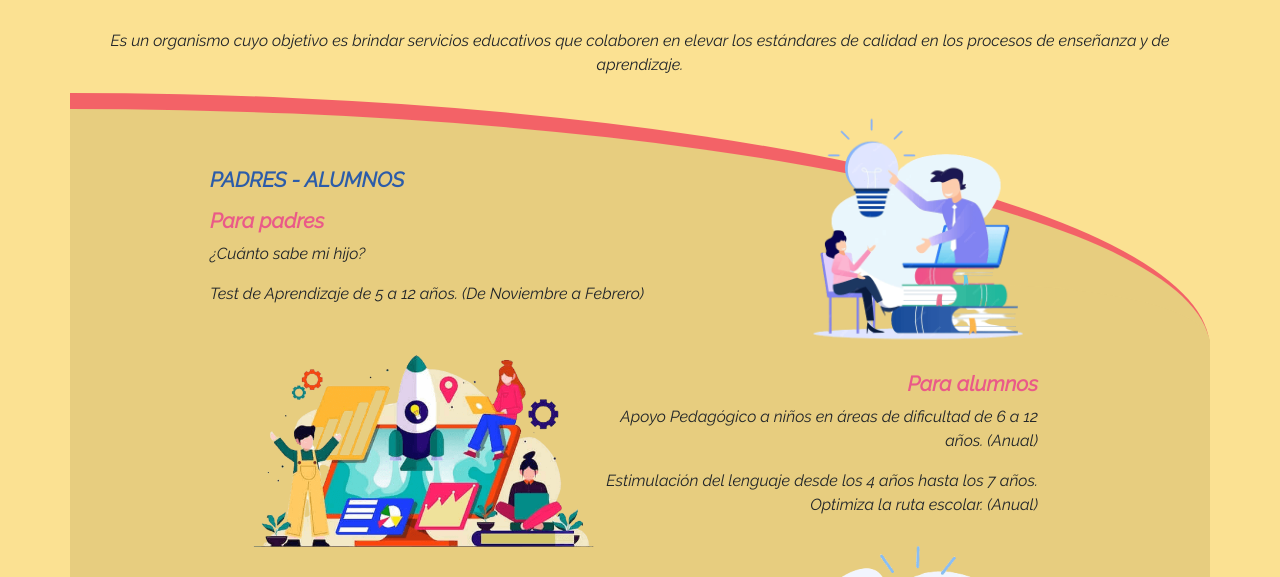
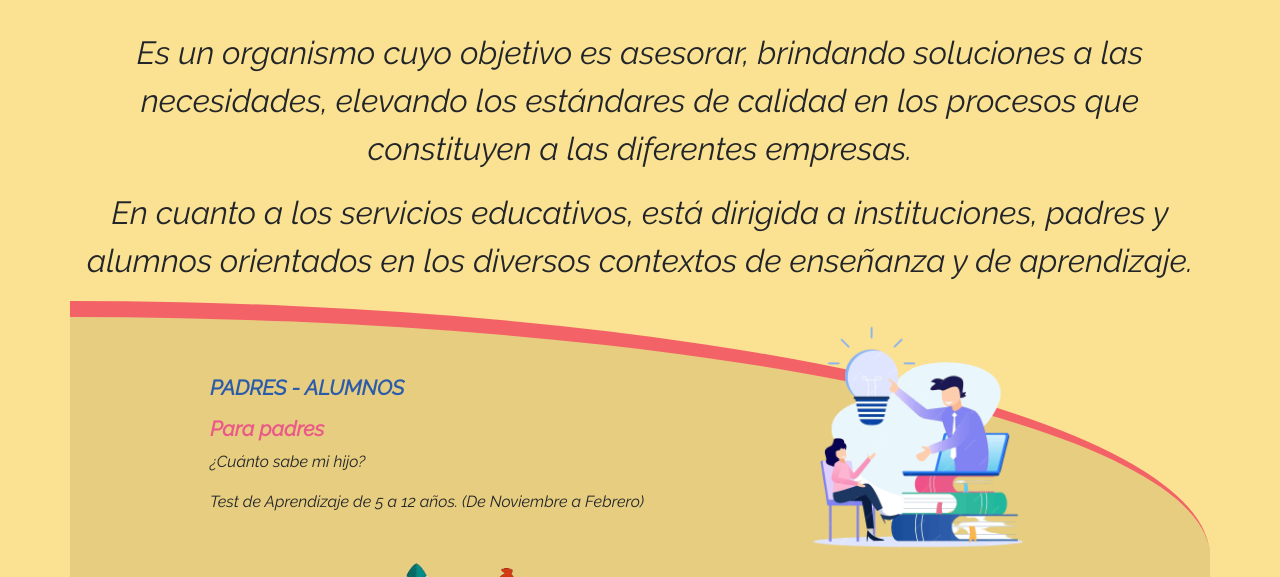
Before and after one commit to AmadeoSerio/Eloisa_Garcia, a website: page index.html in a window 1280 px wide. Shown: the part 157-734 px from the top of the page. Drawn offline with nearby package versions, Linux system fonts and the light colour scheme.

Commit message:
Modifiqué los pedidos del cliente, en el index y en acerca de mí. Agrandé un poco el p de la descripción en el index

```diff
--- a/index.html
+++ b/index.html
@@ -89,8 +89,8 @@
 
         <div class="marca container">
             <h1> e-g Consultora </h1>
-            <p>Es un organismo cuyo objetivo es brindar servicios educativos que colaboren en elevar los
-                estándares de calidad en los procesos de enseñanza y de aprendizaje.</p>
+            <p>Es un organismo cuyo objetivo es asesorar, brindando soluciones a las necesidades, elevando los estándares de calidad en los procesos que constituyen a las diferentes empresas.</p>
+            <p>En cuanto a los servicios educativos, está dirigida a instituciones, padres y alumnos orientados en los diversos contextos de enseñanza y de aprendizaje.</p>
         </div>
 
 
--- a/scss/layout/_index.scss
+++ b/scss/layout/_index.scss
@@ -12,9 +12,9 @@
         }
 
         p {
-            font-size: 1.5rem;
+            font-size: 2rem;
             text-align: center;
-            margin-bottom: 3rem;
+            margin-bottom: 1rem;
         }
     }
 
--- a/scss/layout/_mediaqueries.scss
+++ b/scss/layout/_mediaqueries.scss
@@ -9,7 +9,7 @@
             }
 
             p {
-                font-size: 1rem;
+                font-size: 2rem;
                 margin-bottom: 1rem;
             }
         }
```
Also changed, not shown: pages/acercaDeMi.html (+3 -3 lines), pages/formacionDocente.html (+1 -1 lines), css/style.css.
